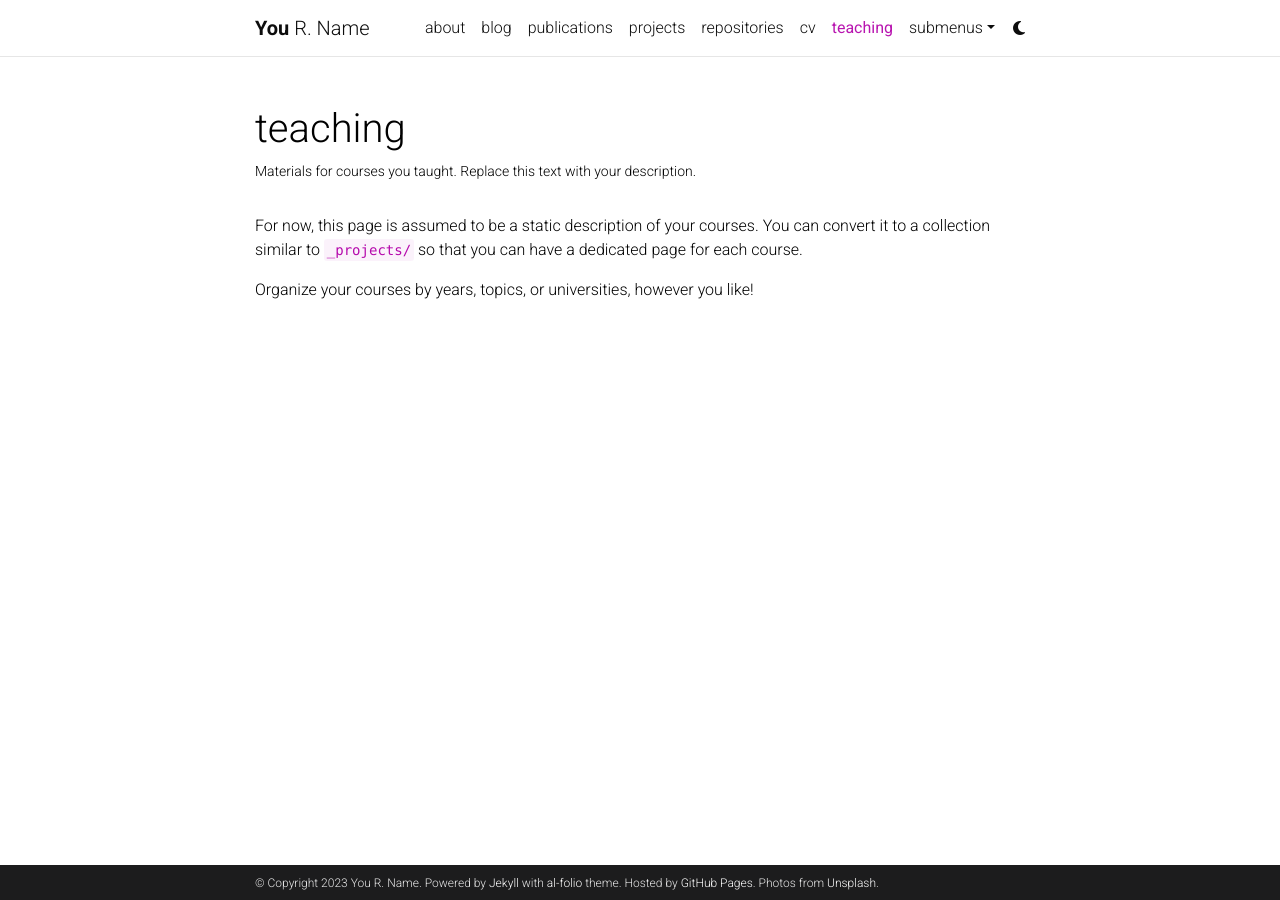
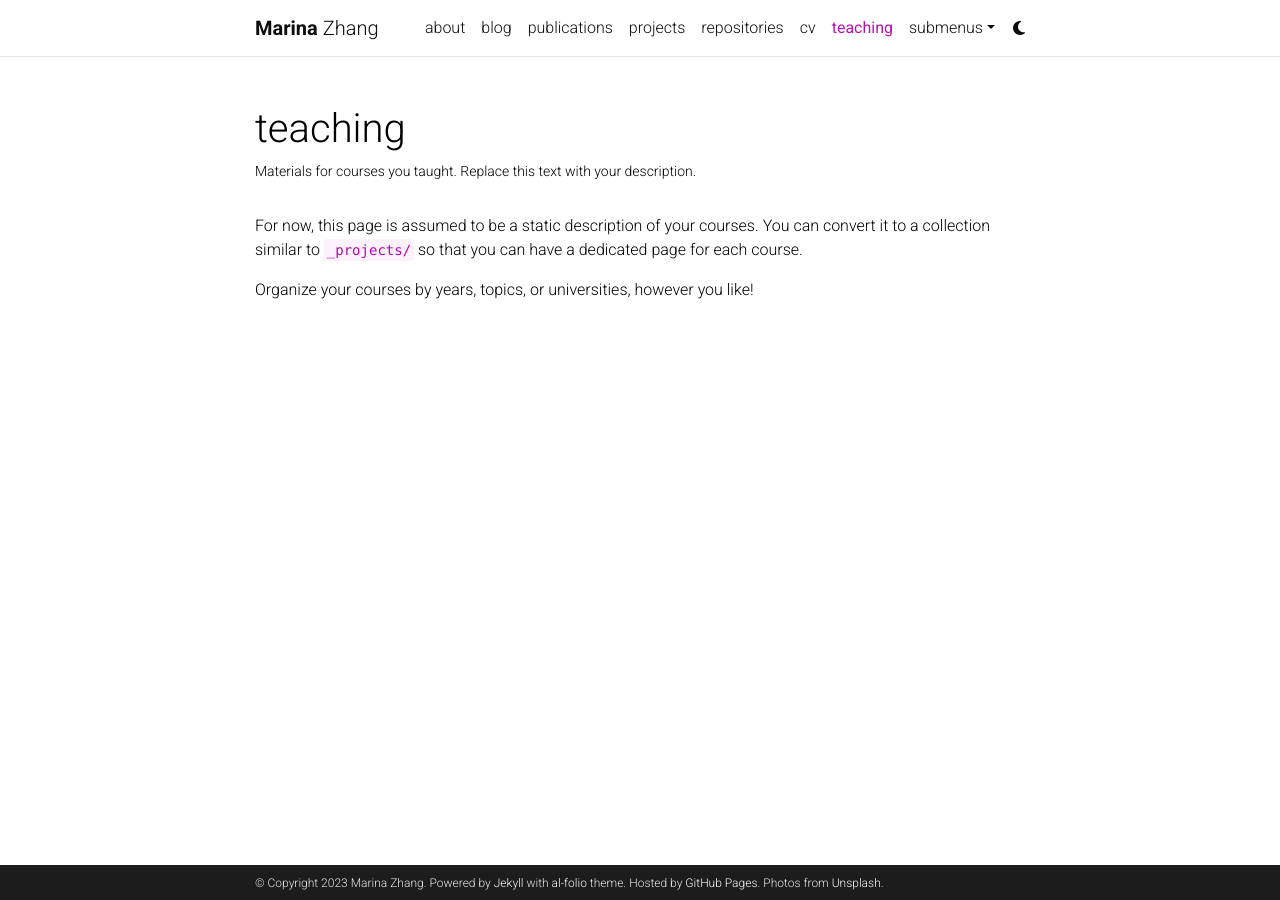
Before and after one commit to MarinaZhang/marinazhang.github.io, a Jekyll site: the page built from _pages/teaching.md, in a window 1280 px wide. Built offline with Jekyll 4.4.1, drawn with Linux system fonts in a browser that asks for light colours; comment, search, counter and statistics services are not loaded; a style sheet for code colours, icons or effects is not loaded.

Commit message:
Update _config.yml

```diff
--- a/_config.yml
+++ b/_config.yml
@@ -3,10 +3,10 @@
 # -----------------------------------------------------------------------------
 
 title: blank # the website title (if blank, full name will be used instead)
-first_name: You
-middle_name: R.
-last_name: Name
-email: you@example.com
+first_name: Marina
+middle_name:
+last_name: Zhang
+email: marinazh@google.com
 description: > # the ">" symbol means to ignore newlines until "footer_text:"
   A simple, whitespace theme for academics. Based on [*folio](https://github.com/bogoli/-folio) design.
 footer_text: >
@@ -18,8 +18,8 @@
 lang: en # the language of your site (for example: en, fr, cn, ru, etc.)
 icon: ⚛️  # the emoji used as the favicon (alternatively, provide image name in /assets/img/)
 
-url: https://alshedivat.github.io # the base hostname & protocol for your site
-baseurl: /al-folio # the subpath of your site, e.g. /blog/
+url: https://marinazhang.github.io # the base hostname & protocol for your site
+baseurl: # the subpath of your site, e.g. /blog/
 last_updated: false # set to true if you want to display last updated in the footer
 impressum_path:  # set to path to include impressum link in the footer, use the same path as permalink in a page, helps to conform with EU GDPR
 
```
